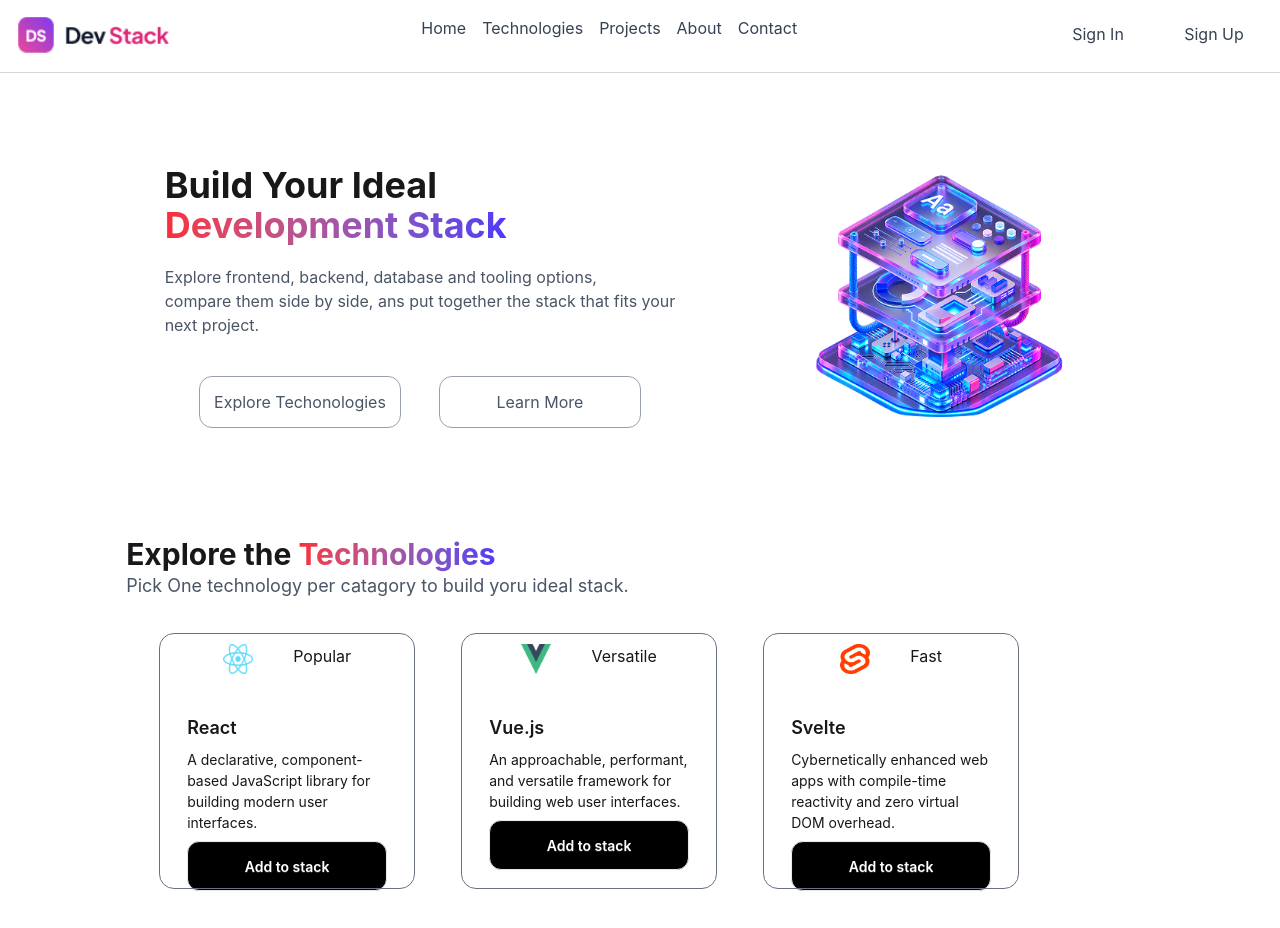
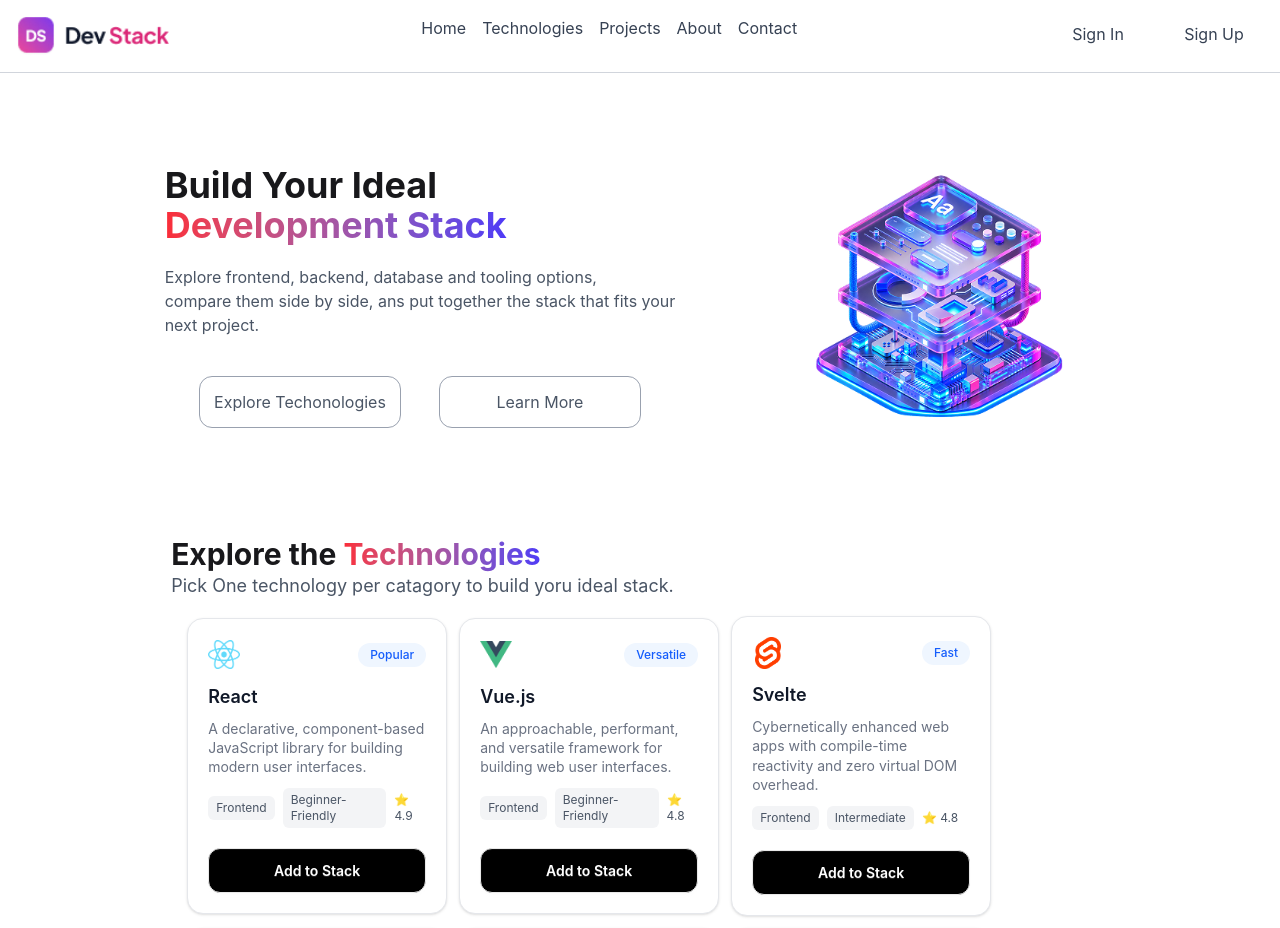
Before and after one commit to sunjidanowshin/devStack-project, a React (Vite) app: page / in a window 1280 px wide. Shown: the top 928 px of the page. Built offline with nearby package versions, Linux system fonts and the light colour scheme.

Commit message:
Button State added

```diff
--- a/src/component/items/Available.tsx
+++ b/src/component/items/Available.tsx
@@ -1,32 +1,16 @@
 import React from 'react';
-
+import Cards from './Cards';
 import type { Iitem } from '../../types/itemtype';
 
 const Available = ({ items }: { items: Iitem[] }) => {
     console.log(items);
     return (
-        <div className= "grid grid-cols-3 gap-3 p-2 m-2 items-center">
-            {items.map((item : Iitem) => {
-                return <div className="card h-[250px] w-[250px] flex flex-col items-center  p-2 m-5 gap-4 rounded-xl outline outline-1 outline-gray-500" >
-
-
- <div className ="flex flex-row-reverse justify-between gap-10">
-    <h3>{item.tag}</h3>
-    <figure>
-    <img
-      src={item.image}
-      alt={item.name} className = "h-[30px] w-[30px]" />
-  </figure>
-  </div>
-  <div className="card-body">
-    <h2 className="card-title">{item.name}</h2>
-    <p>{item.description}</p>
-    <div className="card-actions justify-end">
-      <button className="btn h-[50px] w-[200px] bg-black text-white rounded-xl hover:bg-gradient-to-r from-red-500 to-purple-500 hover:text-amber-50">Add to stack</button>
-    </div>
-  </div>
-</div>
+        <div>
+             <div className= "grid grid-cols-3 gap-3 p-2 m-2 items-center">
+            {items.map((item : Iitem, ind:number) => {
+                return <Cards key ={ind} item={item} />
             })}
+        </div>
         </div>
     );
 };
--- /dev/null
+++ b/src/component/items/Cards.tsx
@@ -0,0 +1,67 @@
+import React from 'react';
+import { useState } from 'react';
+import type { Iitem } from '../../types/itemtype';
+
+
+const Cards = ({ item }: { item: Iitem }) => {
+
+const [isAdded, setIsAdded] = useState(false);
+
+
+    return (
+       <div className="card flex flex-col p-5 gap-3 rounded-2xl border border-gray-200 shadow-sm bg-white w-[260px] transition-all duration-300 hover:outline hover:outline-1 hover:outline-pink-600 hover:-translate-y-1">
+
+  {/* Top row: icon + badge */}
+  <div className="flex flex-row items-center justify-between">
+    <figure>
+      <img
+        src={item.image}
+        alt={item.name}
+        className="h-8 w-8 object-contain"
+      />
+    </figure>
+    <span className="text-xs font-medium px-3 py-1 rounded-full bg-blue-50 text-blue-600">
+      {item.tag}
+    </span>
+  </div>
+
+  {/* Body */}
+  <div className="card-body p-0 gap-2">
+    <h2 className="card-title text-lg font-semibold text-gray-900">
+      {item.name}
+    </h2>
+    <p className="text-sm text-gray-500 leading-snug">
+      {item.description}
+    </p>
+
+    {/* Meta row: category, level, rating */}
+    <div className="flex items-center gap-2 mt-1">
+      <span className="text-xs px-2 py-1 rounded-md bg-gray-100 text-gray-600">
+        {item.type}
+      </span>
+      <span className="text-xs px-2 py-1 rounded-md bg-gray-100 text-gray-600">
+        {item.difficulty}
+      </span>
+      <span className="text-xs flex items-center gap-1 text-gray-600">
+        ⭐ {item.rating}
+      </span>
+    </div>
+
+    {/* Button */}
+    <div className="card-actions mt-3">
+      <button
+        className={`btn w-full h-[45px] bg-black text-white rounded-xl transition-all duration-300 hover:bg-gradient-to-r hover:from-red-500 hover:to-purple-500 hover:text-amber-50
+            disabled:bg-gray-300 disabled:text-gray-500 disabled:cursor-not-allowed disabled:hover:bg-none disabled:hover:from-transparent disabled:hover:to-transparent`}
+        onClick={() => setIsAdded(!isAdded)}
+        disabled= {isAdded}
+      >
+
+       {isAdded ? 'Added' : 'Add to Stack'}
+      </button>
+    </div>
+  </div>
+</div>
+    );
+};
+
+export default Cards;
--- a/src/component/items/items.tsx
+++ b/src/component/items/items.tsx
@@ -1,4 +1,4 @@
-import React, {use} from 'react';
+import React, {use } from 'react';
 import type { Iitem } from '../../types/itemtype';
 import Available from './Available';
 interface ItemsProps {
@@ -9,6 +9,9 @@
 const Items = ({itemsPromise}:ItemsProps) => {
     const items = use(itemsPromise)
     console.log(items)
+
+{/*const[buttonType, setButtonType] = useState("available")*/}
+
     return(
         <div className="flex flex-row gap-5 items-center justify-center p-4 m-2 container mx-auto">
             <div>
```
Also changed, not shown: src/component/YourStack.tsx (added).
